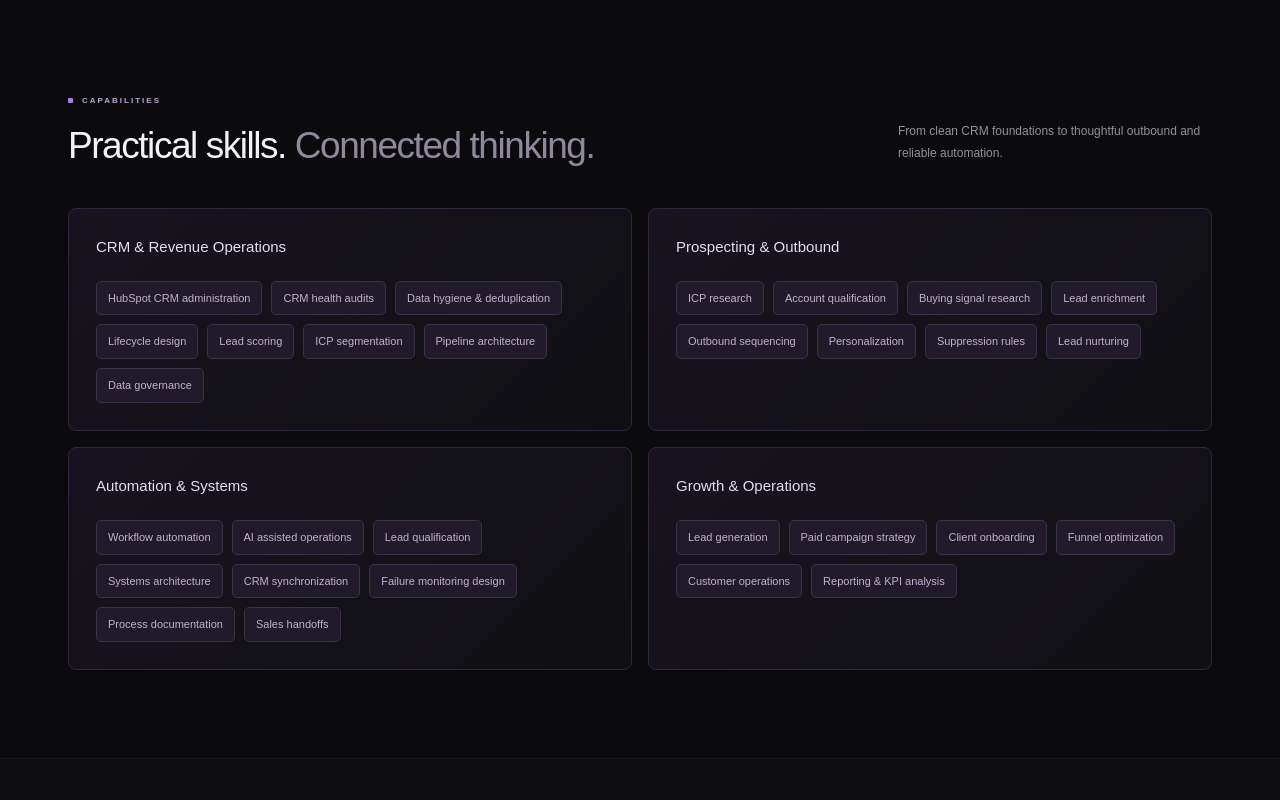
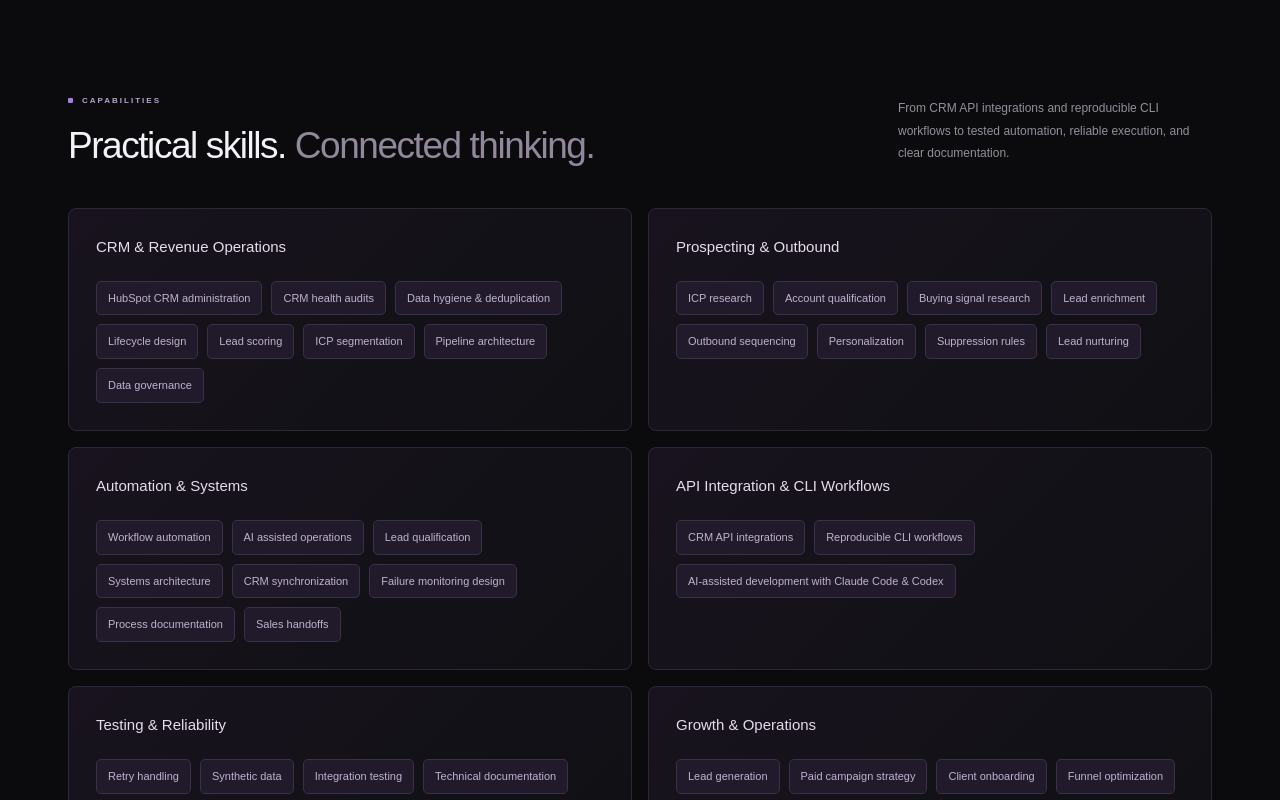
Before and after one commit to praisefredrick5-bit/praise-gtm-portfolio, a Next.js app: page / in a window 1280 px wide. Shown: the part 1560-2360 px from the top of the page. Built offline with nearby package versions, Linux system fonts and the light colour scheme.

Commit message:
Add confirmed API, CLI, testing and documentation skills

```diff
--- a/app/page.tsx
+++ b/app/page.tsx
@@ -52,6 +52,14 @@ const skillGroups = [
   {
     title: "Automation & Systems",
     skills: ["Workflow automation", "AI assisted operations", "Lead qualification", "Systems architecture", "CRM synchronization", "Failure monitoring design", "Process documentation", "Sales handoffs"],
+  },
+  {
+    title: "API Integration & CLI Workflows",
+    skills: ["CRM API integrations", "Reproducible CLI workflows", "AI-assisted development with Claude Code & Codex"],
+  },
+  {
+    title: "Testing & Reliability",
+    skills: ["Retry handling", "Synthetic data", "Integration testing", "Technical documentation"],
   },
   {
     title: "Growth & Operations",
@@ -184,7 +192,7 @@ export default function Home() {
               <span className="eyebrow"><span /> CAPABILITIES</span>
               <h2>Practical skills. <span>Connected thinking.</span></h2>
             </div>
-            <p>From clean CRM foundations to thoughtful outbound and reliable automation.</p>
+            <p>From CRM API integrations and reproducible CLI workflows to tested automation, reliable execution, and clear documentation.</p>
           </div>
           <div className="capabilities-grid">
             {skillGroups.map((group) => (
```
